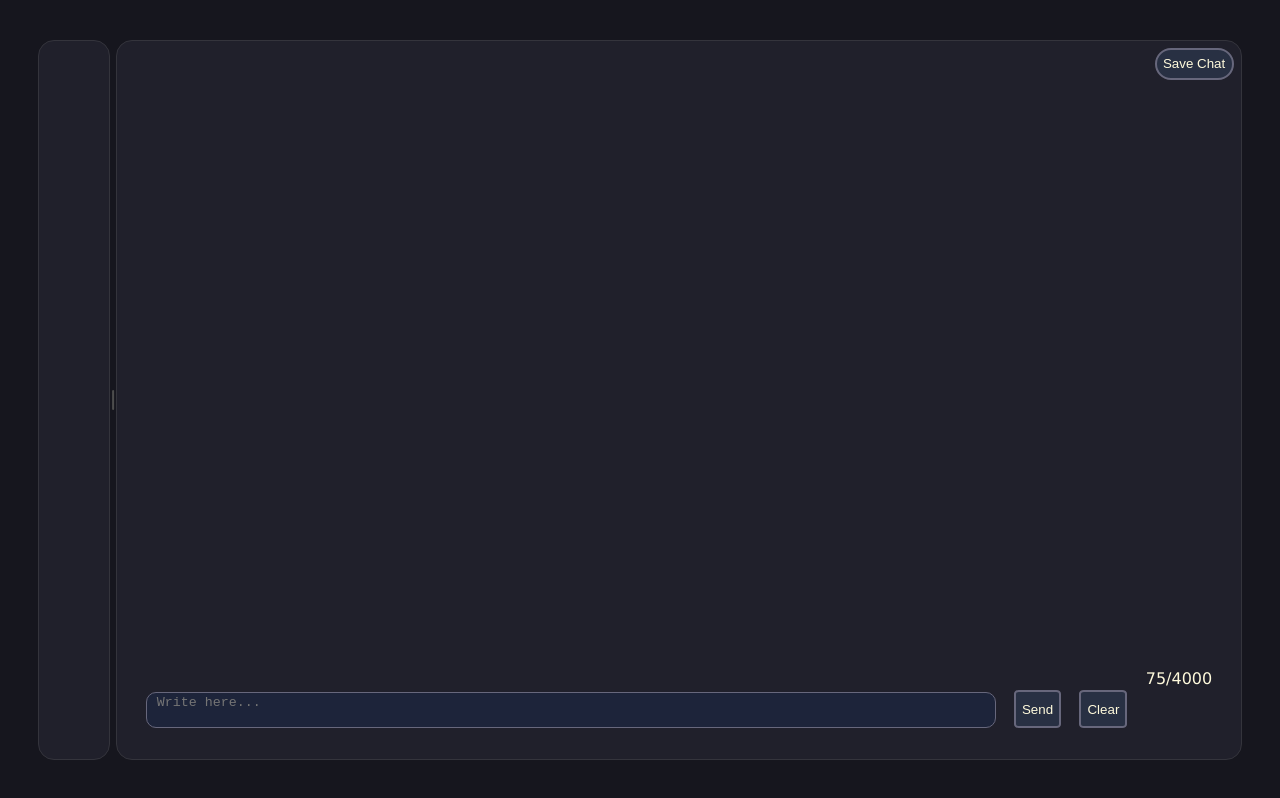
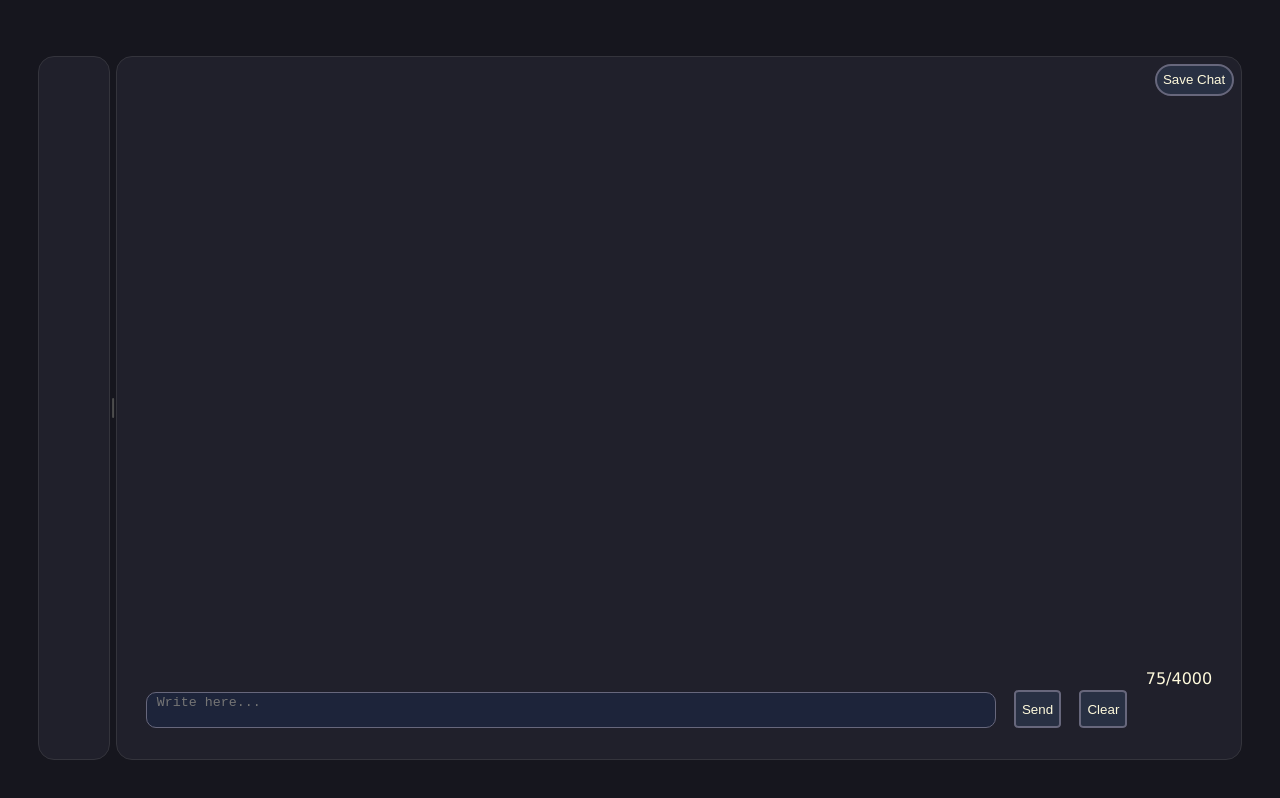
Before and after one commit to YoavLippi/S.A.F.E.-AI, a website: page index.html in a window 1280 px wide. Drawn offline with nearby package versions, Linux system fonts and the light colour scheme.

Commit message:
Adjusting styling

```diff
--- a/index.html
+++ b/index.html
@@ -14,13 +14,13 @@
 <body>
     <div class="content">
         <header>
+            <nav>
+                <!--nav injection-->
+                </nav>
         </header>
         <div id="interactibleContent">
             <button id="saveButton">Save Chat</button>
             <div class="contentWindow gridItem" id="taskWindow">
-                <nav>
-                <!--nav injection-->
-                </nav>
                 <div id="taskHolder">
                     <!--task injection-->
                 </div>
--- a/styles/mainStyle.css
+++ b/styles/mainStyle.css
@@ -39,9 +39,10 @@ button:hover {
 }
 
 header {
-    height: 5vh;
-    height: 5dvh;
+    height: 7dvh;
     grid-area: header;
+    display: grid;
+    place-items: center;
 }
 
 footer {
@@ -231,7 +232,7 @@ details>summary {
 
 nav {
     display: flex;
-    height: 3rem;
+    height: 80%;
     width: 90%;
     padding:0px;
     gap: 0.25rem;
@@ -314,6 +315,10 @@ nav>* {
     align-items: center;
 }
 
+#taskHolder {
+    overflow-y: scroll;
+}
+
 #userInput {
     resize: none;
     overflow-y: auto;
```
